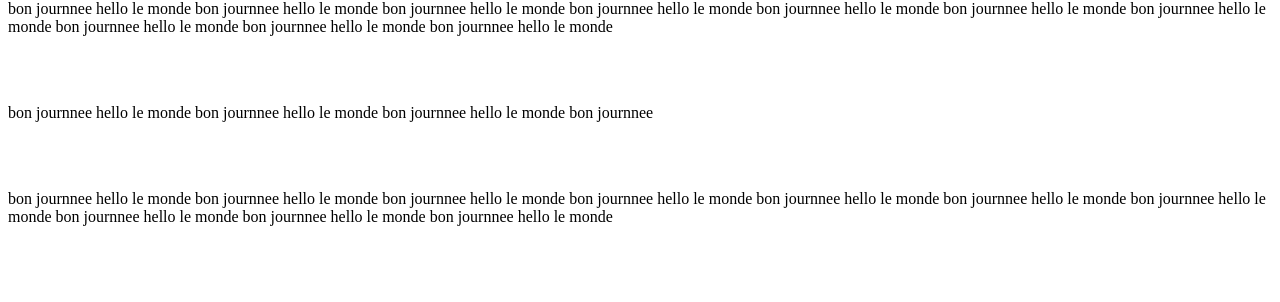
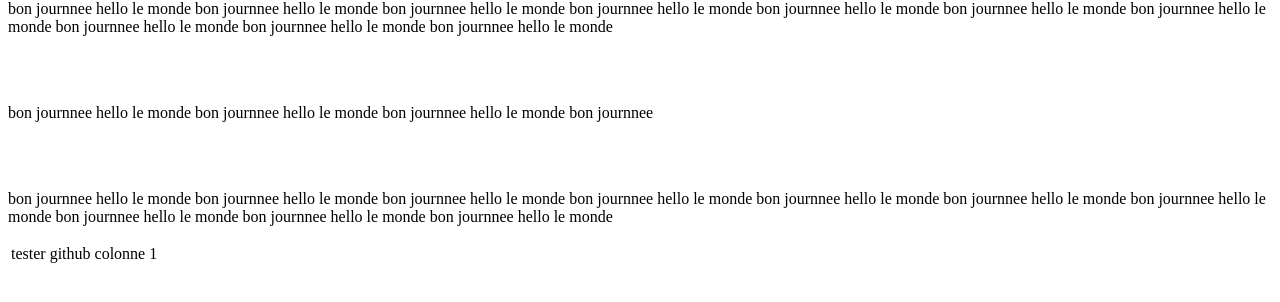
Before and after one commit to lakelmeriem/mc, a plain HTML site: page index.html in a window 1280 px wide. Shown: the part 66-368 px from the top of the page. Drawn offline with Linux system fonts and the light colour scheme.

Commit message:
ajout table

```diff
--- a/index.html
+++ b/index.html
@@ -7,3 +7,9 @@
 
 
 <p>bon journnee hello le monde bon journnee hello le monde bon journnee hello le monde bon journnee hello le monde bon journnee hello le monde bon journnee hello le monde bon journnee hello le monde bon journnee hello le monde bon journnee hello le monde bon journnee hello le monde </p>
+
+<table>
+	<tr>
+		<td>tester github colonne 1</td>
+	</tr>
+</table>
```
